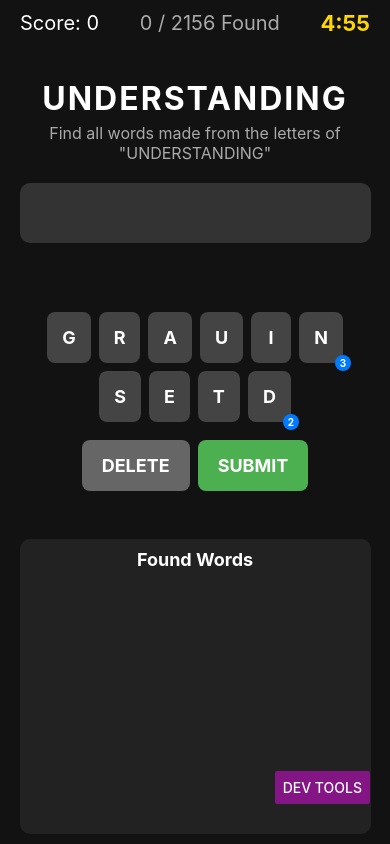
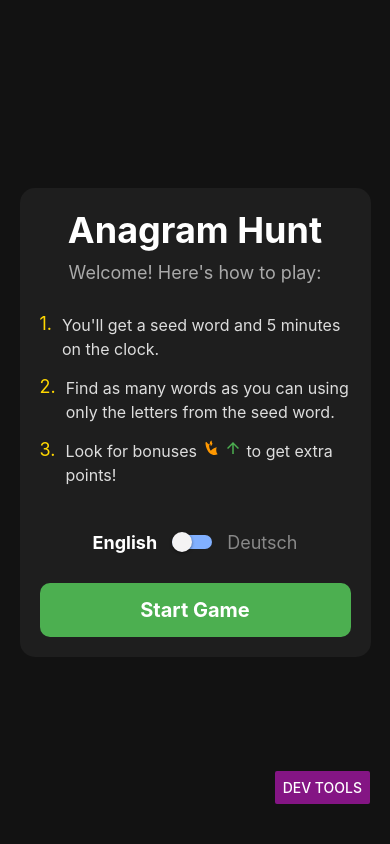
Before and after one commit to commapunkt/anagram-hunt, a React Native app: screen / in a window 390 px wide. Built offline with nearby package versions, Linux system fonts and the light colour scheme.

Commit message:
Added a splash screen and a way to load dev tools

```diff
--- a/App.tsx
+++ b/App.tsx
@@ -5,6 +5,8 @@ import * as FileSystem from 'expo-file-system';
 import { Platform } from 'react-native';
 import Game from './src/Game'; // Assuming your main game component is here
 import DevToolsScreen from './src/screens/DevToolsScreen';
+import SplashScreen from './src/screens/SplashScreen';
+import { Language } from './src/types';
 
 // Game configuration
 const GAME_TIME = 300; // 5 minutes
@@ -97,7 +99,11 @@ const loadLevelData = async (levelNumber: number, language: LanguageCode): Promi
     }
 };
 
+type GameState = 'splash' | 'playing' | 'devtools';
+
 export default function App() {
+    const [gameState, setGameState] = useState<GameState>('splash');
+    const [language, setLanguage] = useState<Language>('en');
     const [input, setInput] = useState('');
     const [foundWords, setFoundWords] = useState<string[]>([]);
     const [score, setScore] = useState(0);
@@ -105,7 +111,6 @@ export default function App() {
     const [gameOver, setGameOver] = useState(false);
     const [streak, setStreak] = useState(0);
     const [lastWordLength, setLastWordLength] = useState(0);
-    const [language, setLanguage] = useState(getDeviceLanguage());
     const [letterFrequencies, setLetterFrequencies] = useState<{ [key: string]: number }>({});
     const [usedLetters, setUsedLetters] = useState<{ [key: string]: number }>({});
     const [message, setMessage] = useState<{ text: string; type: 'success' | 'error' | 'info' } | null>(null);
@@ -118,6 +123,15 @@ export default function App() {
     const [seedLetters, setSeedLetters] = useState<string[]>([]);
     const [loading, setLoading] = useState(true);
     const [showDevTools, setShowDevTools] = useState(false);
+
+    useEffect(() => {
+        if (Platform.OS === 'web') {
+            const urlParams = new URLSearchParams(window.location.search);
+            if (urlParams.get('devtools') === 'true') {
+                setGameState('devtools');
+            }
+        }
+    }, []);
 
     // Load level data
     useEffect(() => {
@@ -319,23 +333,38 @@ export default function App() {
         );
     };
 
-    if (showDevTools) {
-        return (
-            <View style={styles.container}>
-                <DevToolsScreen />
-                <Button title="Back to Game" onPress={() => setShowDevTools(false)} />
-            </View>
-        );
-    }
+    const handleStartGame = (selectedLanguage: Language) => {
+        setLanguage(selectedLanguage);
+        setGameState('playing');
+    };
+
+    const renderContent = () => {
+        switch (gameState) {
+            case 'playing':
+                return <Game language={language} />;
+            case 'devtools':
+                return (
+                    <>
+                        <DevToolsScreen />
+                        <View style={styles.backButton}>
+                            <Button title="Back to Splash" onPress={() => setGameState('splash')} />
+                        </View>
+                    </>
+                );
+            case 'splash':
+            default:
+                return <SplashScreen onStartGame={handleStartGame} />;
+        }
+    };
 
     return (
         <View style={styles.container}>
-            <Game />
-            {__DEV__ && (
+            {renderContent()}
+            {gameState !== 'devtools' && __DEV__ && (
                 <View style={styles.devButton}>
                     <Button
                         title="Dev Tools"
-                        onPress={() => setShowDevTools(true)}
+                        onPress={() => setGameState('devtools')}
                         color="#841584"
                     />
                 </View>
@@ -352,6 +381,13 @@ const styles = StyleSheet.create({
         position: 'absolute',
         bottom: 40,
         right: 20,
+        zIndex: 10,
+    },
+    backButton: {
+        position: 'absolute',
+        bottom: 40,
+        left: 20,
+        zIndex: 10,
     },
     header: {
         flexDirection: 'row',
--- a/src/Game.tsx
+++ b/src/Game.tsx
@@ -48,8 +48,11 @@ const BONUS_RULES = {
   }
 };
 
-export default function Game() {
-  const [language, setLanguage] = useState<Language>('en');
+interface GameProps {
+  language: Language;
+}
+
+export default function Game({ language }: GameProps) {
   const [levelWords, setLevelWords] = useState<Word[] | null>(null);
   const [seedWord, setSeedWord] = useState('');
   const [wordMap, setWordMap] = useState<Map<string, Word>>(new Map());
@@ -72,11 +75,9 @@ export default function Game() {
 
   const [bonusInfo, setBonusInfo] = useState<{ title: string; description: string } | null>(null);
 
-  const loadData = useCallback(async (level: number) => {
+  const loadData = useCallback(async (level: number, lang: Language) => {
     try {
       setIsLoading(true);
-      const lang = getDeviceLanguage();
-      setLanguage(lang);
 
       const basePath = Platform.OS === 'web' ? 'data' : 'asset:/data';
       const mappingUrl = `${basePath}/${lang}/_level-mapping.json`;
@@ -102,12 +103,13 @@ export default function Game() {
 
       const words = data.words_list;
       const seed = data.seed_word;
+      const seedLower = seed.toLowerCase();
 
       setLevelWords(words);
       setSeedWord(seed);
       setWordMap(new Map(words.map((w: Word) => [w.word.toLowerCase(), w])));
 
-      const newSeedMap = getCharMap(seed.toLowerCase());
+      const newSeedMap = getCharMap(seedLower);
       setSeedLetterMap(newSeedMap);
       setScrambledLetters(shuffleArray(Array.from(newSeedMap.keys())));
 
@@ -129,8 +131,8 @@ export default function Game() {
   }, []);
 
   useEffect(() => {
-    loadData(currentLevel);
-  }, [currentLevel, loadData]);
+    loadData(currentLevel, language);
+  }, [currentLevel, language, loadData]);
 
   useEffect(() => {
     if (isGameOver || isLoading) return;
--- /dev/null
+++ b/src/screens/SplashScreen.tsx
@@ -0,0 +1,136 @@
+import React, { useState, useEffect } from 'react';
+import { View, Text, StyleSheet, TouchableOpacity, Switch, SafeAreaView } from 'react-native';
+import { Language } from '../types';
+import { getDeviceLanguage } from '../utils/language';
+import StreakIcon from '../components/StreakIcon';
+import StraightIcon from '../components/StraightIcon';
+
+interface SplashScreenProps {
+  onStartGame: (language: Language) => void;
+}
+
+const SplashScreen = ({ onStartGame }: SplashScreenProps) => {
+  const [language, setLanguage] = useState<Language>('en');
+
+  useEffect(() => {
+    setLanguage(getDeviceLanguage());
+  }, []);
+
+  return (
+    <SafeAreaView style={styles.container}>
+      <View style={styles.content}>
+        <Text style={styles.title}>Anagram Hunt</Text>
+        <Text style={styles.subtitle}>Welcome! Here's how to play:</Text>
+
+        <View style={styles.rule}>
+          <Text style={styles.ruleNumber}>1.</Text>
+          <Text style={styles.ruleText}>You'll get a seed word and 5 minutes on the clock.</Text>
+        </View>
+        <View style={styles.rule}>
+          <Text style={styles.ruleNumber}>2.</Text>
+          <Text style={styles.ruleText}>Find as many words as you can using only the letters from the seed word.</Text>
+        </View>
+        <View style={styles.rule}>
+          <Text style={styles.ruleNumber}>3.</Text>
+          <Text style={styles.ruleText}>Look for bonuses <StreakIcon style={styles.inlineIcon} /> <StraightIcon style={styles.inlineIcon} /> to get extra points!</Text>
+        </View>
+
+        <View style={styles.languageSelector}>
+          <Text style={[styles.langText, language === 'en' && styles.activeLang]}>English</Text>
+          <Switch
+            value={language === 'de'}
+            onValueChange={(isGerman) => setLanguage(isGerman ? 'de' : 'en')}
+            trackColor={{ false: '#81b0ff', true: '#f5dd4b' }}
+            thumbColor={"#f4f3f4"}
+          />
+          <Text style={[styles.langText, language === 'de' && styles.activeLang]}>Deutsch</Text>
+        </View>
+
+        <TouchableOpacity style={styles.startButton} onPress={() => onStartGame(language)}>
+          <Text style={styles.startButtonText}>Start Game</Text>
+        </TouchableOpacity>
+      </View>
+    </SafeAreaView>
+  );
+};
+
+const styles = StyleSheet.create({
+  container: {
+    flex: 1,
+    backgroundColor: '#121212',
+    justifyContent: 'center',
+    alignItems: 'center',
+  },
+  content: {
+    width: '90%',
+    padding: 20,
+    backgroundColor: '#1e1e1e',
+    borderRadius: 15,
+  },
+  title: {
+    fontSize: 36,
+    fontWeight: 'bold',
+    color: '#fff',
+    textAlign: 'center',
+    marginBottom: 10,
+  },
+  subtitle: {
+    fontSize: 18,
+    color: '#aaa',
+    textAlign: 'center',
+    marginBottom: 30,
+  },
+  rule: {
+    flexDirection: 'row',
+    alignItems: 'flex-start',
+    marginBottom: 15,
+  },
+  ruleNumber: {
+    fontSize: 18,
+    color: '#FFD700',
+    marginRight: 10,
+  },
+  ruleText: {
+    fontSize: 16,
+    color: '#ddd',
+    flex: 1,
+    lineHeight: 24,
+  },
+  inlineIcon: {
+    width: 18,
+    height: 18,
+  },
+  bonusIcons: {
+    flexDirection: 'row',
+    justifyContent: 'center',
+    marginVertical: 10,
+  },
+  languageSelector: {
+    flexDirection: 'row',
+    justifyContent: 'center',
+    alignItems: 'center',
+    marginVertical: 30,
+  },
+  langText: {
+    fontSize: 18,
+    color: '#888',
+    marginHorizontal: 15,
+  },
+  activeLang: {
+    color: '#fff',
+    fontWeight: 'bold',
+  },
+  startButton: {
+    backgroundColor: '#4CAF50',
+    paddingVertical: 15,
+    borderRadius: 10,
+    alignItems: 'center',
+  },
+  startButtonText: {
+    color: '#fff',
+    fontSize: 20,
+    fontWeight: 'bold',
+  },
+});
+
+export default SplashScreen;
```
Also changed, not shown: 1 other file (tests, documents, lock files or other folders).
